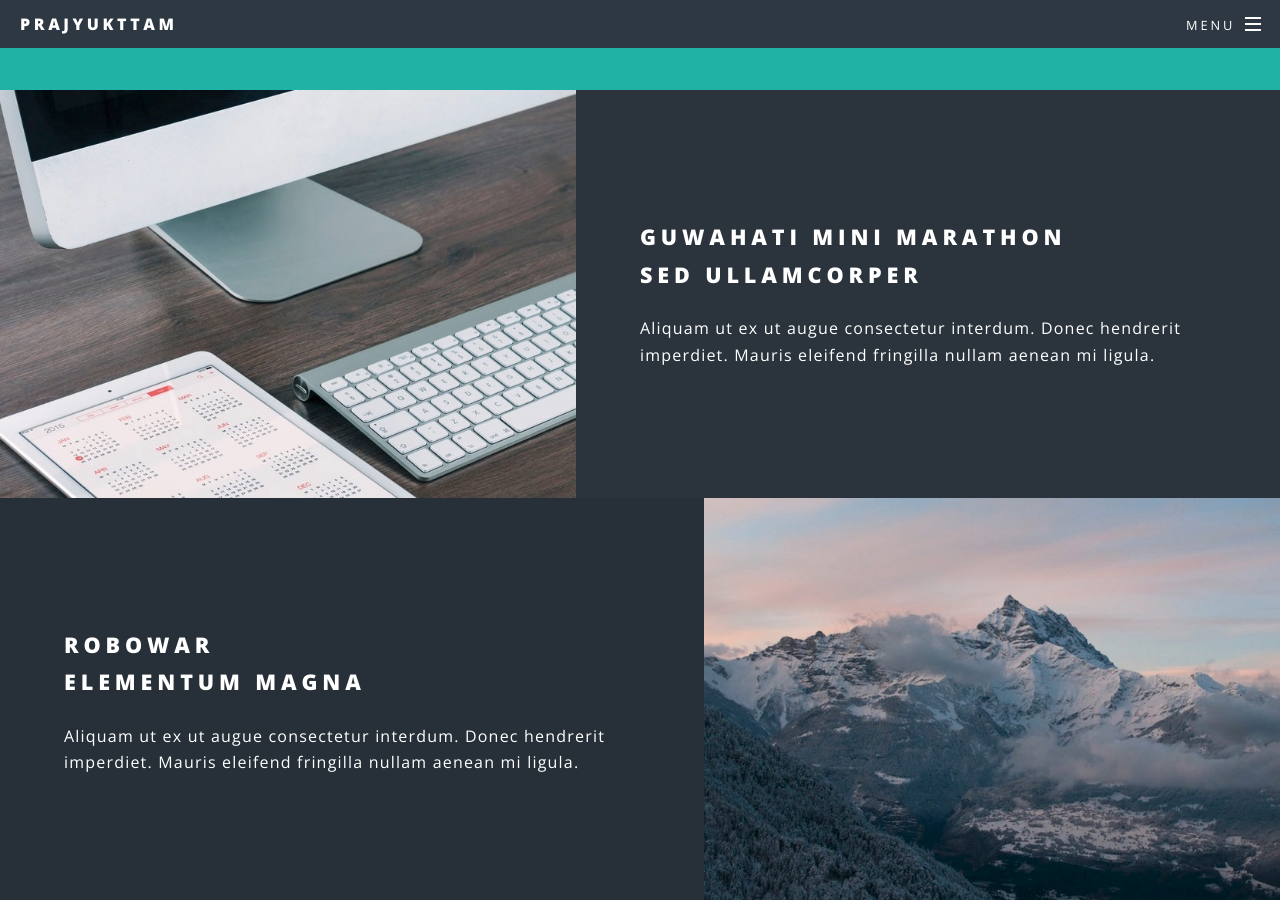
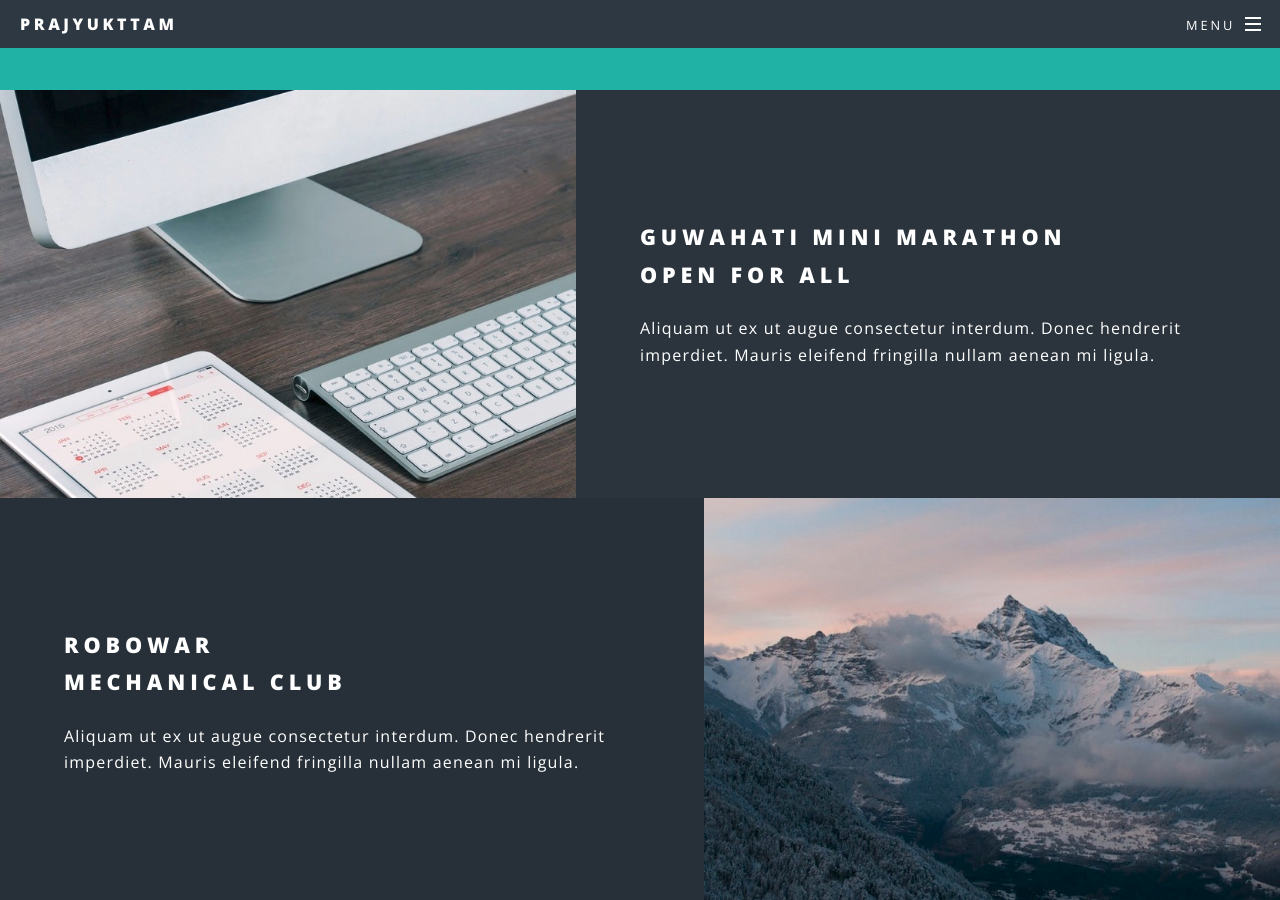
Before and after one commit to skyhitblog/prajyukttam.github.io, a Jekyll site: the page built from index.html, in a window 1280 px wide and 900 px high, scrolled down 1331 px. Built offline with Jekyll 4.4.1, drawn with Linux system fonts in a browser that asks for light colours; some of the changed text lies outside the part shown.

Commit message:
prajyukttam

```diff
--- a/index.html
+++ b/index.html
@@ -37,21 +37,21 @@ layout: landing
 						<section class="spotlight">
 							<div class="image"><img src="images/pic01.jpg" alt="" /></div><div class="content">
 								<h2>Guwahati Mini Marathon<br />
-								sed ullamcorper</h2>
+								Open For All</h2>
 								<p>Aliquam ut ex ut augue consectetur interdum. Donec hendrerit imperdiet. Mauris eleifend fringilla nullam aenean mi ligula.</p>
 							</div>
 						</section>
 						<section class="spotlight">
 							<div class="image"><img src="images/pic02.jpg" alt="" /></div><div class="content">
 								<h2>RoboWar<br />
-								elementum magna</h2>
+								Mechanical Club</h2>
 								<p>Aliquam ut ex ut augue consectetur interdum. Donec hendrerit imperdiet. Mauris eleifend fringilla nullam aenean mi ligula.</p>
 							</div>
 						</section>
 						<section class="spotlight">
 							<div class="image"><img src="images/pic03.jpg" alt="" /></div><div class="content">
 								<h2>Startup Conclave<br />
-								sed condimentum</h2>
+								Entrepreneurship</h2>
 								<p>Aliquam ut ex ut augue consectetur interdum. Donec hendrerit imperdiet. Mauris eleifend fringilla nullam aenean mi ligula.</p>
 							</div>
 						</section>
```
